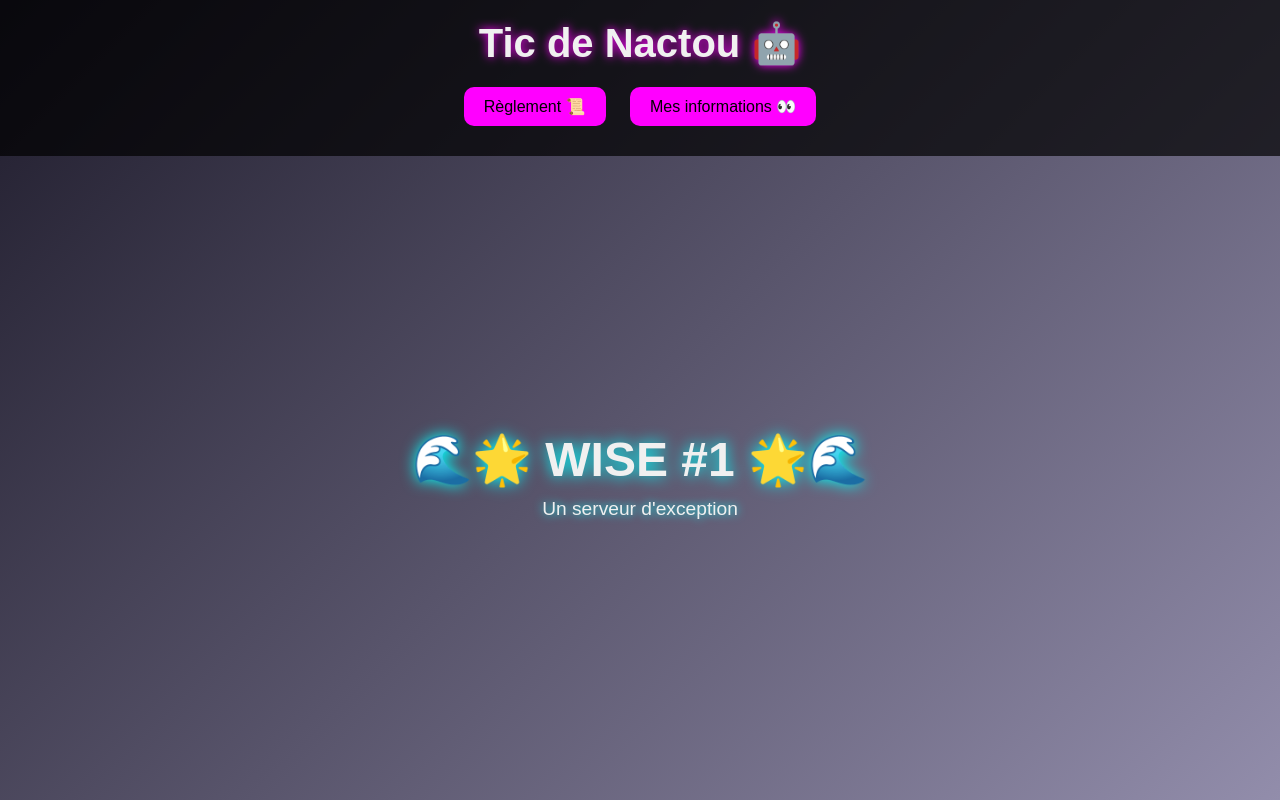
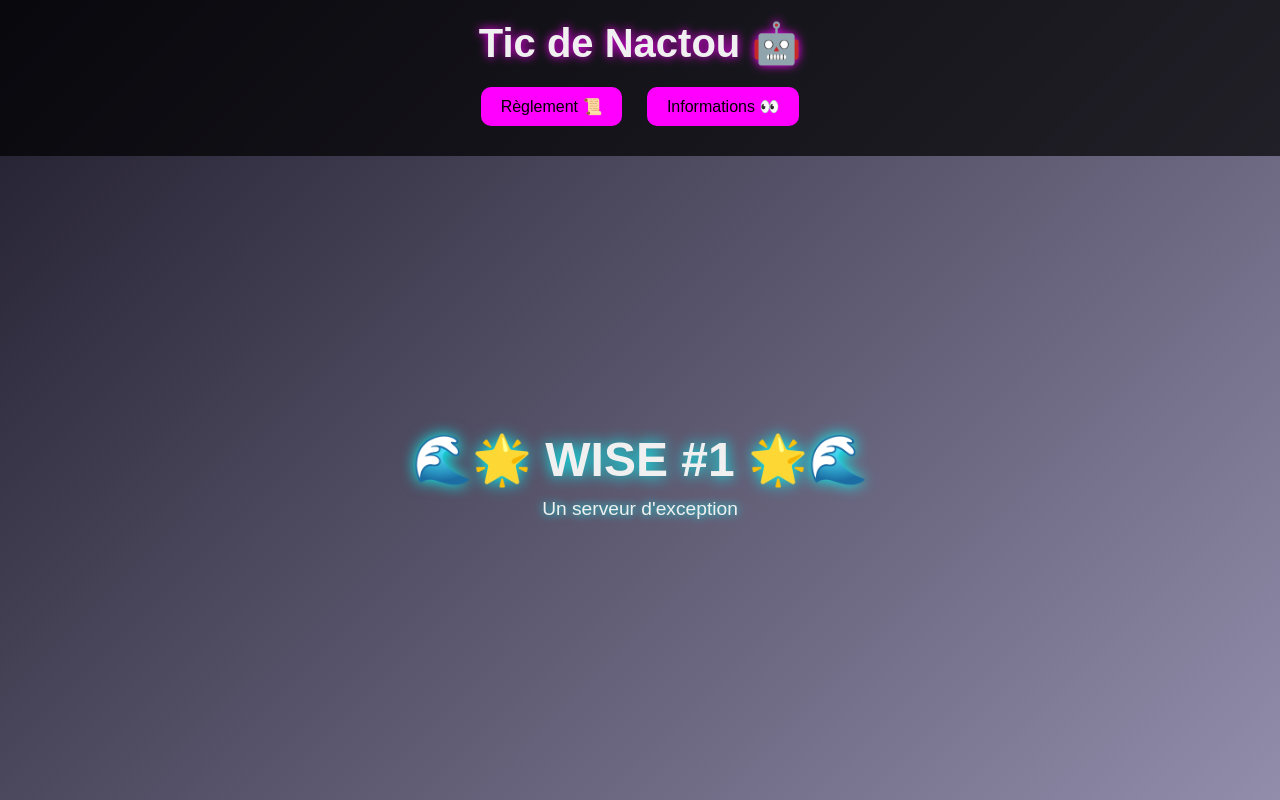
Before and after one commit to Nactouteamdev/nactouteamdev.io, a plain HTML site: page index.html in a window 1280 px wide. Shown: the top 800 px of the page. Drawn offline with Linux system fonts and the light colour scheme.

Commit message:
Update index.html

```diff
--- a/index.html
+++ b/index.html
@@ -13,7 +13,7 @@
         <h1>Tic de Nactou 🤖</h1>
         <nav>
             <button id="btn-reglement">Règlement 📜</button>
-            <button id="btn-infos">Mes informations 👀</button>
+            <button id="btn-infos">Informations 👀</button>
         </nav>
     </header>
     <main>
```
